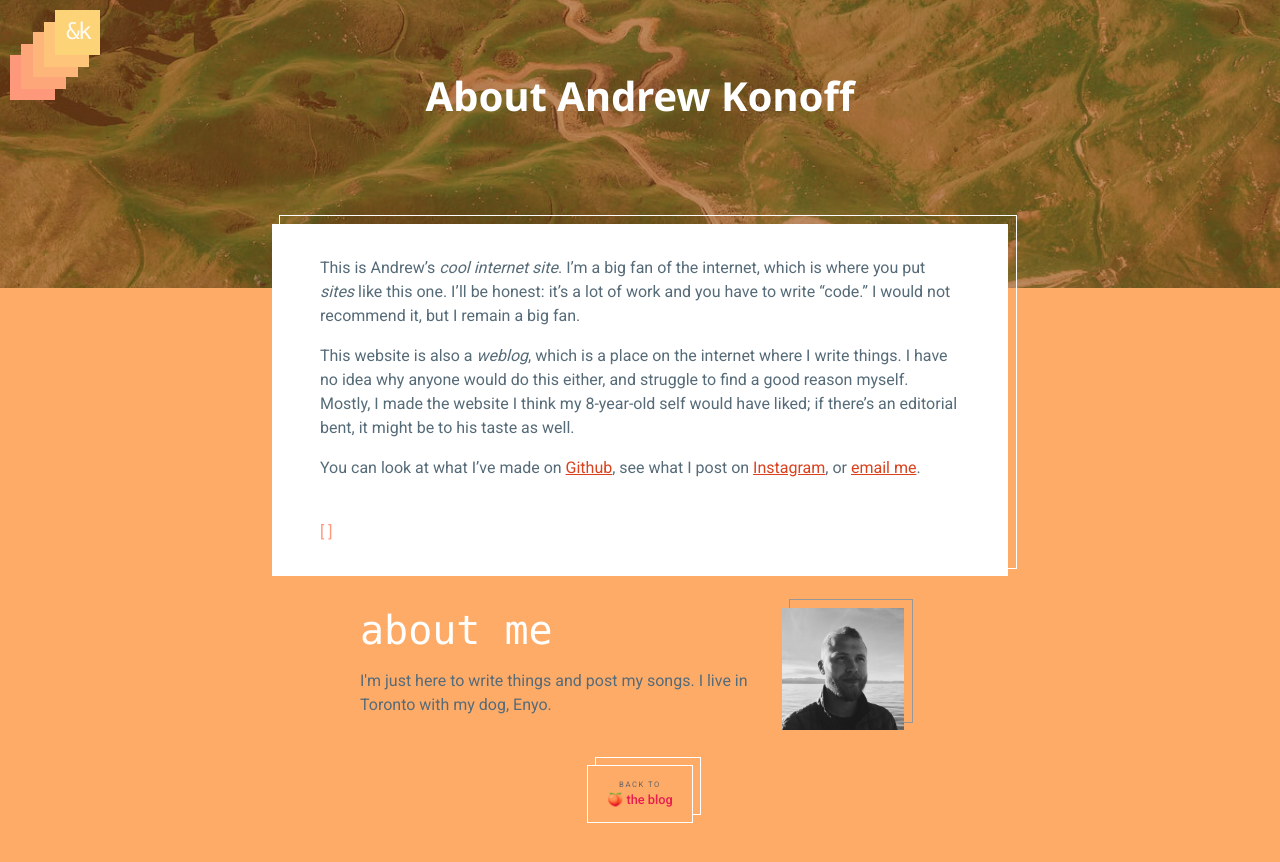
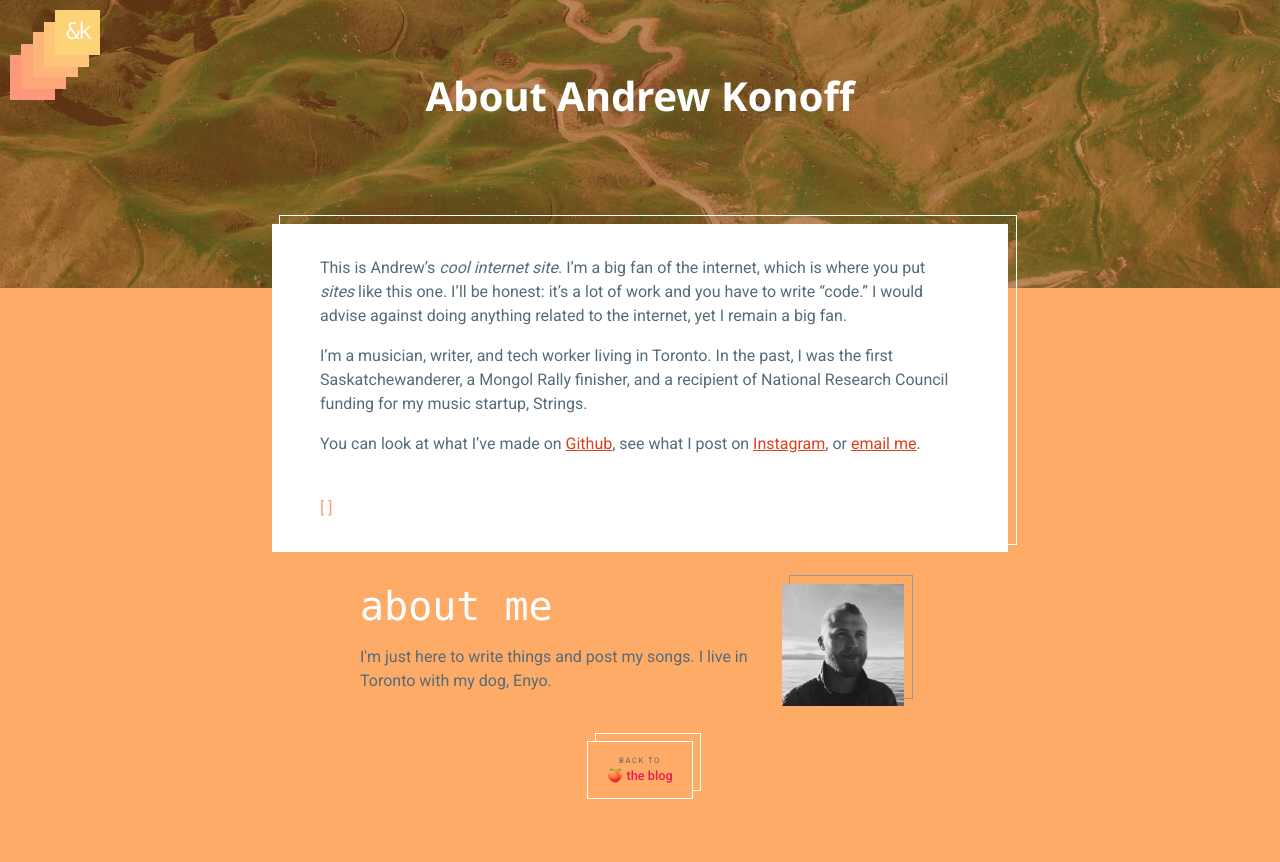
Before and after one commit to andkon/andkon.github.io, a Jekyll site: the page built from about.md, in a window 1280 px wide. Shown: the top 862 px of the page. Built offline with Jekyll 4.4.1, drawn with Linux system fonts in a browser that asks for light colours.

Commit message:
New about

```diff
--- a/about.md
+++ b/about.md
@@ -3,8 +3,8 @@ title: About Andrew Konoff
 layout: post
 ---
 
-This is Andrew's _cool internet site_. I'm a big fan of the internet, which is where you put _sites_ like this one. I'll be honest: it's a lot of work and you have to write "code." I would not recommend it, but I remain a big fan.
+This is Andrew's _cool internet site_. I'm a big fan of the internet, which is where you put _sites_ like this one. I'll be honest: it's a lot of work and you have to write "code." I would advise against doing anything related to the internet, yet I remain a big fan.
 
-This website is also a _weblog_, which is a place on the internet where I write things. I have no idea why anyone would do this either, and struggle to find a good reason myself. Mostly, I made the website I think my 8-year-old self would have liked; if there's an editorial bent, it might be to his taste as well.
+I'm a musician, writer, and tech worker living in Toronto. In the past, I was the first Saskatchewanderer, a Mongol Rally finisher, and a recipient of National Research Council funding for my music startup, Strings.
 
 You can look at what I've made on [Github](https://github.com/andkon), see what I post on [Instagram](https://instagram.com/konoff), or [email me](mailto:andrew.konoff@gmail.com).
```
